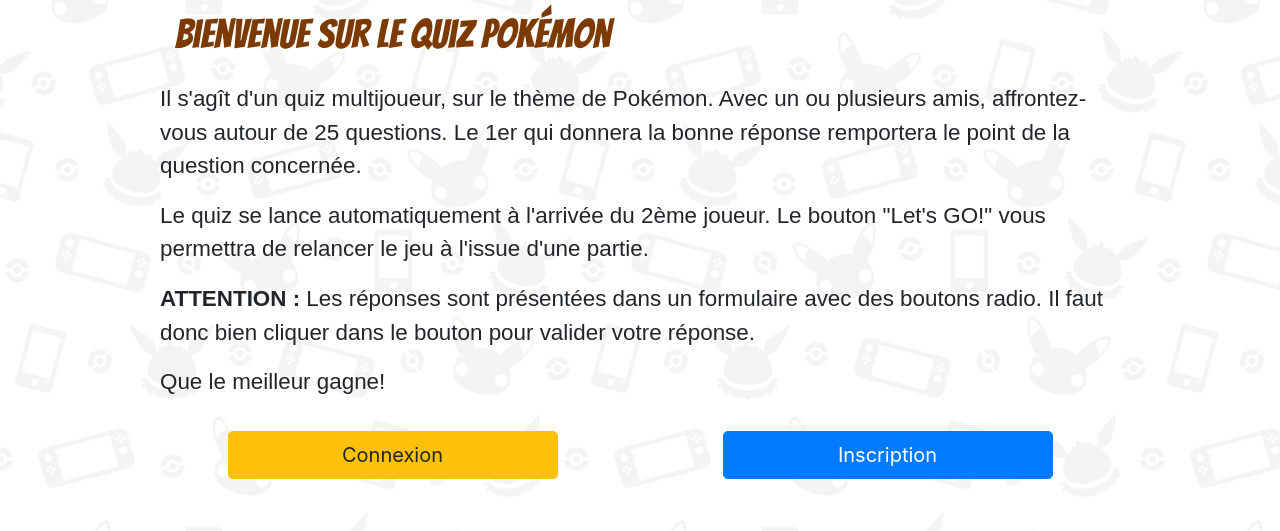
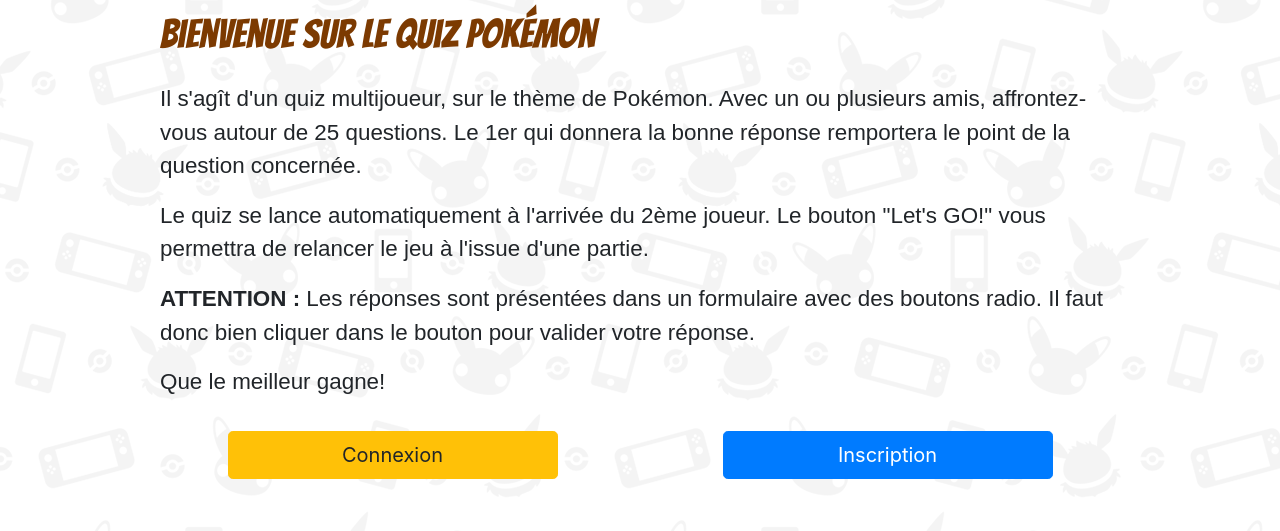
Before and after one commit to rikku28/Game_New-test, a website: page public/index-projet-back.html in a window 1280 px wide. Shown: the top 531 px of the page. Drawn offline with nearby package versions, Linux system fonts and the light colour scheme; no server answers; a web font is replaced by a local one.

Commit message:
Update README + retrait class dans h1

```diff
--- a/public/index-projet-back.html
+++ b/public/index-projet-back.html
@@ -42,7 +42,7 @@
         <section id="welcome">
             <!-- <div class="container"> -->
                 <div class="container">
-                    <h1 class="row mx-auto mb-4">Bienvenue sur le quiz Pokémon</h1>
+                    <h1 class="row mb-4">Bienvenue sur le quiz Pokémon</h1>
                     <div class="row mb-3">
                         <p>Il s'agît d'un quiz multijoueur, sur le thème de Pokémon. Avec un ou plusieurs amis, affrontez-vous autour de 25 questions. Le 1er qui donnera la bonne réponse remportera le point de la question concernée.</p>
                         <p>Le quiz se lance automatiquement à l'arrivée du 2ème joueur. Le bouton "Let's GO!" vous permettra de relancer le jeu à l'issue d'une partie.</p>
```
Also changed, not shown: README.md.
